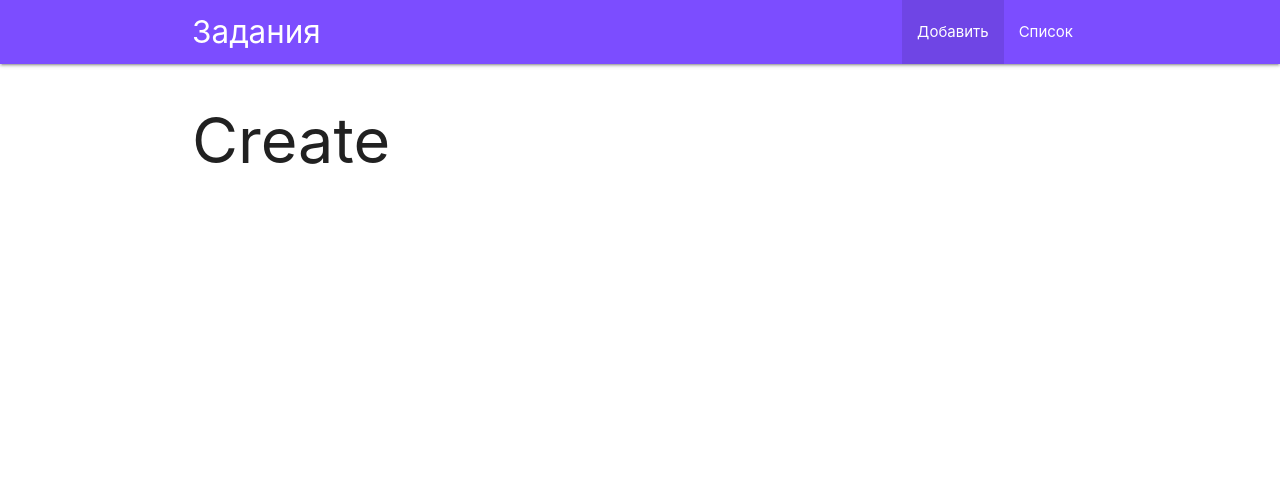
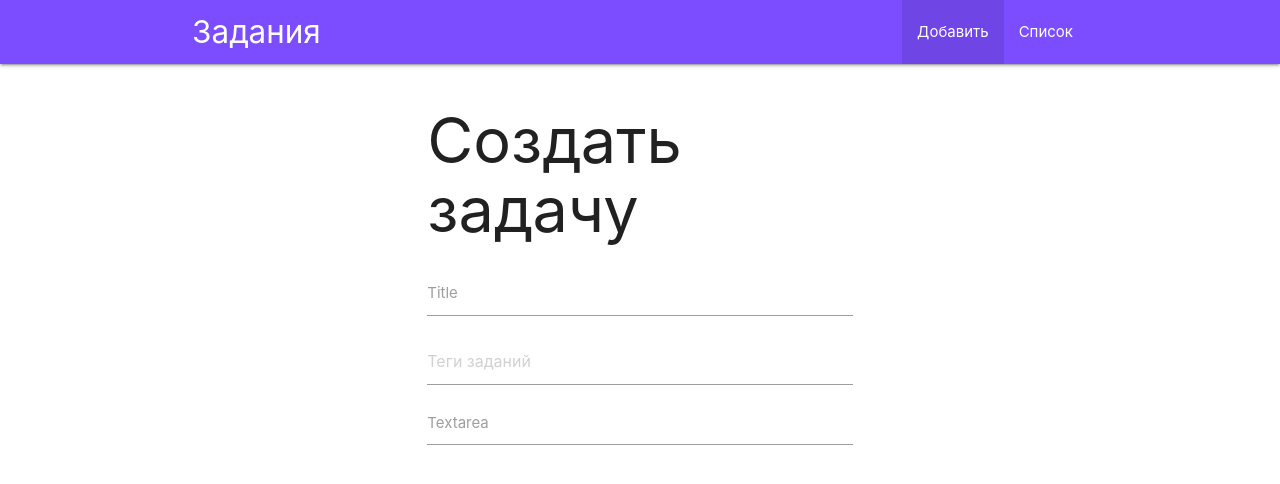
Before and after one commit to Vadimagic/TasksVue, a Vue app: page / in a window 1280 px wide. Shown: the top 484 px of the page. Built offline with nearby package versions, Linux system fonts and the light colour scheme.

Commit message:
create inputs for add task

```diff
--- a/public/index.html
+++ b/public/index.html
@@ -1,11 +1,12 @@
 <!DOCTYPE html>
-<html lang="en">
+<html lang="ru">
   <head>
     <meta charset="utf-8">
     <meta http-equiv="X-UA-Compatible" content="IE=edge">
     <meta name="viewport" content="width=device-width,initial-scale=1.0">
-    <link rel="icon" href="<%= BASE_URL %>favicon.ico">
-    <title><%= htmlWebpackPlugin.options.title %></title>
+	 <link rel="icon" href="<%= BASE_URL %>favicon.ico">
+	 <link href="https://fonts.googleapis.com/icon?family=Material+Icons" rel="stylesheet">
+    <title>Задачи</title><!-- <%= htmlWebpackPlugin.options.title %>-->
   </head>
   <body>
     <noscript>
--- a/src/views/Create.vue
+++ b/src/views/Create.vue
@@ -1,6 +1,19 @@
 <template>
 	<div>
-		<h1>Create</h1>
+		<div class="row">
+			<div class="col s6 offset-s3">
+				<h1 class="bold">Создать задачу</h1>
+				<div class="input-field">
+					<input id="title" type="text" class="validate" required>
+					<label for="title">Title</label>
+				</div>
+				<div class="chips" ref="chips"></div>
+				<div class="input-field">
+					<textarea id="textarea1" class="materialize-textarea"></textarea>
+					<label for="textarea1">Textarea</label>
+				</div>
+			</div>
+		</div>
 	</div>
 </template>
 
@@ -8,8 +21,10 @@
 
 export default {
 	name: 'Home',
-	components: {
-
+	mounted() {
+		M.Chips.init(this.$refs.chips, {
+			placeholder: 'Теги заданий'
+		});
 	}
 }
 </script>
```
